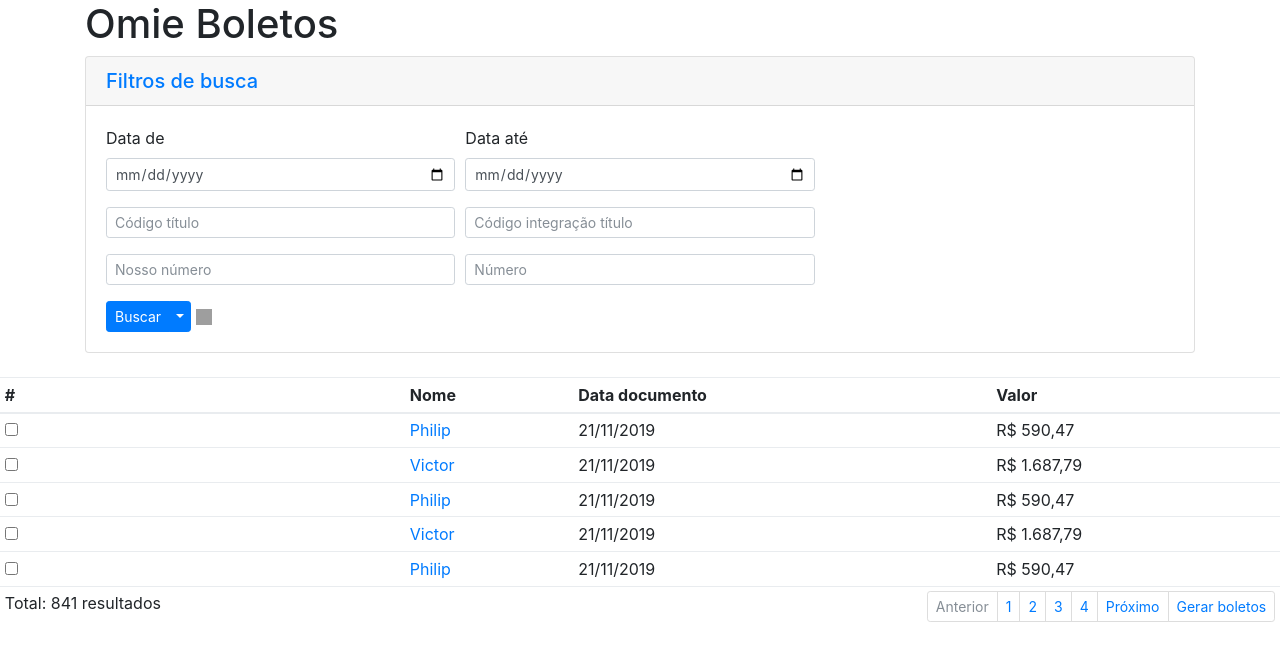
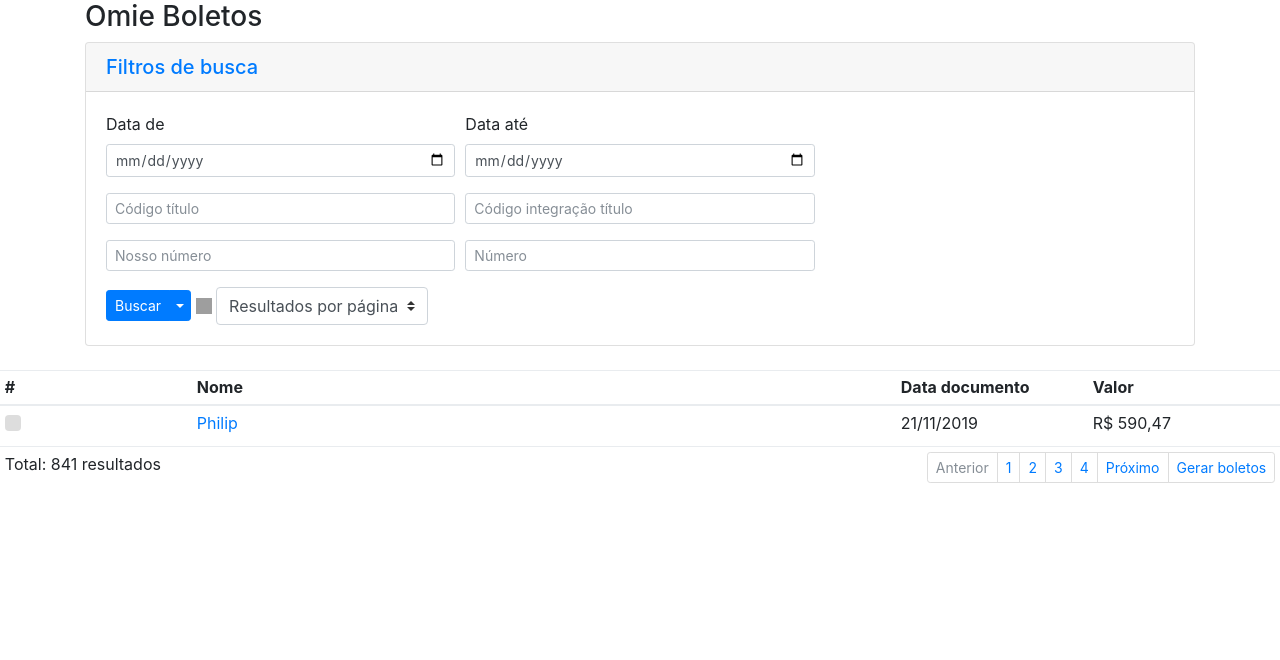
Before and after one commit to phlipfeitosa/OmieBoletosV1, a plain HTML site: page index.html in a window 1280 px wide. Drawn offline with nearby package versions, Linux system fonts and the light colour scheme; grey boxes are pictures that could not be loaded.

Commit message:
Add files via upload

```diff
--- a/index.html
+++ b/index.html
@@ -10,7 +10,7 @@
 <body>
 	<header>
 		<div class="container">
-			<h1>Omie Boletos</h1>
+			<h3>Omie Boletos</h3>
 		</div>
 		<div class="container">
 			<div id="accordion" role="tablist">
@@ -59,6 +59,12 @@
 									</div>
 								</div>
 								<a href="https://github.com/phlipfeitosa/OmieBoletosV1"><img src="https://image.flaticon.com/icons/svg/37/37819.svg" width="16" height="16"/></a>
+								<select class="custom-select">
+									<option selected>Resultados por página</option>
+									<option value="1">5</option>
+									<option value="2">20</option>
+									<option value="3">50</option>
+								</select>
 							</form>
 						</div>
 					</div>
@@ -77,35 +83,62 @@
 			</thead>
 			<tbody>
 				<tr>
-					<th scope="row"><input type="checkbox" name=""/></th>
-					<td><a href="#" data-toggle="modal" data-target="#boleto-modal">Philip</a></td>
-					<td>21/11/2019</td>
-					<td>R$ 590,47</td>
+					<th scope="row" style="width: 15%;">
+						<label class="custom-control custom-checkbox mb-2 mr-sm-2 mb-sm-0">
+							<input type="checkbox" class="custom-control-input">
+							<span class="custom-control-indicator"></span>
+						</label>
+					</th>
+					<td style="width: 55%;"><a href="#" data-toggle="modal" data-target="#boleto-modal">Philip</a></td>
+					<td style="width: 15%;">21/11/2019</td>
+					<td style="width: 15%;">R$ 590,47</td>
 				</tr>
+<!--
 				<tr>
-					<th scope="row"><input type="checkbox" name=""/></th>
+					<th scope="row">
+						<label class="custom-control custom-checkbox mb-2 mr-sm-2 mb-sm-0">
+							<input type="checkbox" class="custom-control-input">
+							<span class="custom-control-indicator"></span>
+						</label>
+					</th>
 					<td><a href="#">Victor</a></td>
 					<td>21/11/2019</td>
 					<td>R$ 1.687,79</td>
 				</tr>
 				<tr>
-					<th scope="row"><input type="checkbox" name=""/></th>
+					<th scope="row">
+						<label class="custom-control custom-checkbox mb-2 mr-sm-2 mb-sm-0">
+							<input type="checkbox" class="custom-control-input">
+							<span class="custom-control-indicator"></span>
+						</label>
+					</th>
 					<td><a href="#">Philip</a></td>
 					<td>21/11/2019</td>
 					<td>R$ 590,47</td>
 				</tr>
 				<tr>
-					<th scope="row"><input type="checkbox" name=""/></th>
+					<th scope="row">
+						<label class="custom-control custom-checkbox mb-2 mr-sm-2 mb-sm-0">
+							<input type="checkbox" class="custom-control-input">
+							<span class="custom-control-indicator"></span>
+						</label>
+					</th>
 					<td><a href="#">Victor</a></td>
 					<td>21/11/2019</td>
 					<td>R$ 1.687,79</td>
 				</tr>
 				<tr>
-					<th scope="row"><input type="checkbox" name=""/></th>
+					<th scope="row">
+						<label class="custom-control custom-checkbox mb-2 mr-sm-2 mb-sm-0">
+							<input type="checkbox" class="custom-control-input">
+							<span class="custom-control-indicator"></span>
+						</label>
+					</th>
 					<td><a href="#">Philip</a></td>
 					<td>21/11/2019</td>
 					<td>R$ 590,47</td>
 				</tr>
+-->
 			</tbody>
 			<tfoot>
 				<tr>
```
